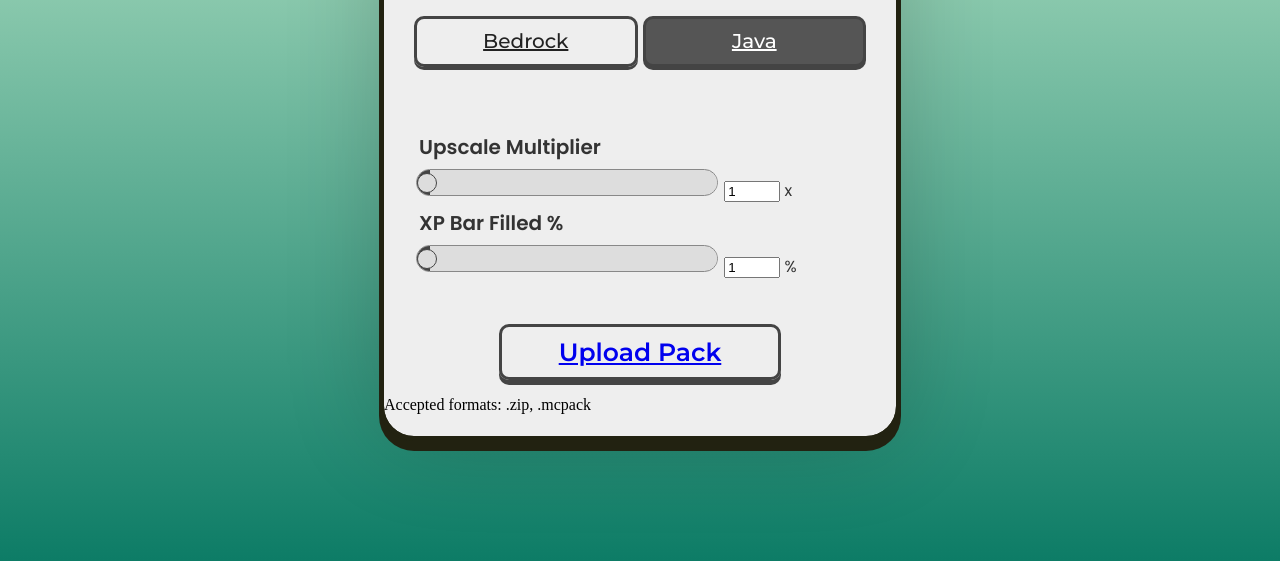
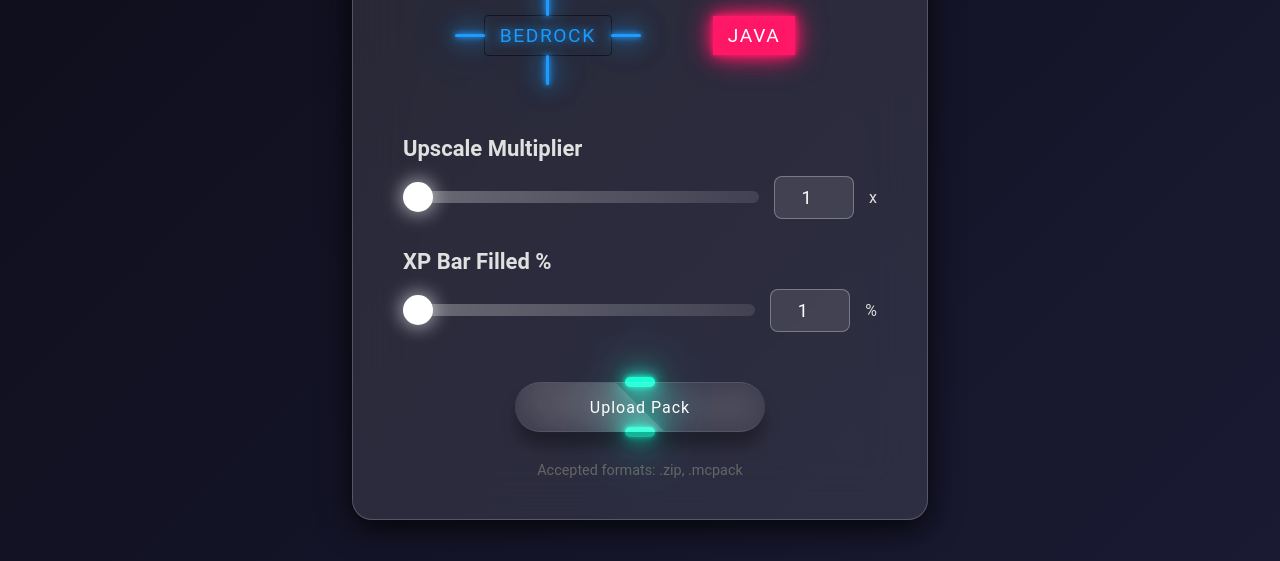
Before and after one commit to notcacti/PackGUIMaker, a website: page wwwroot/index.html in a window 1280 px wide. Shown: the part 239-800 px from the top of the page. Drawn offline with Linux system fonts and the light colour scheme.

Commit message:
Update styles.css

```diff
--- a/wwwroot/styles.css
+++ b/wwwroot/styles.css
@@ -1,189 +1,461 @@
-@import url("https://fonts.googleapis.com/css2?family=Montserrat:ital,wght@0,100..900;1,100..900&family=Poppins:ital,wght@0,100;0,200;0,300;0,400;0,500;0,600;0,700;0,800;0,900;1,100;1,200;1,300;1,400;1,500;1,600;1,700;1,800;1,900&display=swap");
+@import url("https://fonts.googleapis.com/css2?family=Montserrat:wght@400;600&family=Poppins:wght@400;600;700&display=swap");
 
 body {
     height: 100vh;
     width: 100vw;
-    background-image: linear-gradient(to top, #0d7c66, #bde8ca);
+    background: linear-gradient(135deg, #0d0d1a, #1a1a33);
     margin: 0;
     padding: 0;
     overflow: hidden;
     display: flex;
     align-items: center;
     justify-content: center;
+    font-family: "Poppins", sans-serif;
+    color: #e0e0e0;
 }
 
 .main-container {
-    width: 40vw;
-    min-height: 550px;
-    background-color: #eee;
-    border-radius: 30px;
-    outline: 5px solid #221;
-    box-shadow: 0 10px 0 5px #221, 0 0 100px 0 rgba(0, 0, 0, 20%);
+    width: 45vw;
+    min-height: 600px;
+    background: rgba(255, 255, 255, 0.1);
+    border-radius: 20px;
+    padding: 40px 30px;
+    display: flex;
+    flex-direction: column;
+    align-items: center;
+    justify-content: center;
+    text-align: center;
+    backdrop-filter: blur(30px);
+    box-shadow: 0 8px 32px rgba(0, 0, 0, 0.8);
+    border: 1px solid rgba(255, 255, 255, 0.2);
 }
 
-.main-container #title {
+#title {
     font-family: "Poppins", sans-serif;
-    font-weight: 550;
-    text-align: center;
-    margin-top: 40px;
-    margin-bottom: 0;
-    font-size: 40px;
-    color: #222;
+    font-weight: 700;
+    margin-bottom: 90px;
+    font-size: 48px;
+    color: #ffffff;
+    text-shadow: 0 4px 6px rgba(0, 0, 0, 0.5);
 }
 
+.version-buttons-container {
+    width: 100%;
+    margin-top: -50px;
+    min-height: 20vh;
+    display: flex;
+    justify-content: center;
+    align-items: center;
+    flex-wrap: wrap;
+    gap: 100px;
+}
+
+@media (max-width: 480px) {
+    .version-buttons-container {
+        margin-bottom: 50px;
+        gap: 20px 10px;
+    }
+}
+
+@media (max-width: 768px) {
+    .version-buttons-container {
+        margin-bottom: 50px;
+        gap: 20px 10px;
+    }
+}
+
+@media (max-width: 992px) {
+    .version-buttons-container {
+        margin-bottom: 50px;
+        gap: 20px 69px;
+    }
+}
+
+.version-button {
+    position: relative;
+    padding: 8px 15px;
+    font-size: 1.2rem;
+    color: var(--color);
+    border: 1px solid rgba(0, 0, 0, 0.5);
+    border-radius: 4px;
+    text-shadow: 0 0 10px var(--color);
+    text-decoration: none;
+    text-transform: uppercase;
+    letter-spacing: 0.1rem;
+    transition: 0.5s;
+    z-index: 1;
+}
+
+.version-button:hover,
+.version-button.active {
+    color: #fff;
+    border: 1px solid rgba(0, 0, 0, 0);
+    box-shadow: 0 0 0px var(--color);
+}
+
+.version-button:hover::before,
+.version-button.active::before {
+    transform: scale(1);
+    transition-delay: 0s;
+    box-shadow: 0 0 5px var(--color),
+    0 0 15px var(--color),
+    0 0 30px var(--color);
+}
+
+.version-button::before {
+    content: '';
+    position: absolute;
+    top: 0;
+    left: 0;
+    width: 100%;
+    height: 100%;
+    background: var(--color);
+    z-index: -1;
+    transform: scale(0);
+    transition: 0.5s;
+}
+
+.version-button:hover span,
+.version-button.active span {
+    opacity: 0;
+    transition-delay: 0s;
+}
+
+.version-button span {
+    position: absolute;
+    background: var(--color);
+    pointer-events: none;
+    border-radius: 2px;
+    box-shadow: 0 0 5px var(--color),
+    0 0 10px var(--color),
+    0 0 20px var(--color),
+    0 0 30px var(--color),
+    0 0 50px var(--color);
+    transition: 0.5s ease-in-out;
+    transition-delay: 0.25s;
+}
+
+.version-button span:nth-child(1),
+.version-button span:nth-child(3) {
+    width: 30px;
+    height: 3px;
+}
+
+.version-button span:nth-child(2),
+.version-button span:nth-child(4) {
+    width: 3px;
+    height: 30px;
+}
+
+.version-button:hover span:nth-child(1),
+.version-button.active span:nth-child(1) {
+    transform: translateY(0);
+}
+
+.version-button:hover span:nth-child(3),
+.version-button.active span:nth-child(3) {
+    transform: translateY(0);
+}
+
+.version-button:hover span:nth-child(2),
+.version-button.active span:nth-child(2) {
+    top: 50%;
+}
+
+.version-button:hover span:nth-child(4),
+.version-button.active span:nth-child(4) {
+    bottom: 50%;
+}
+
+.version-button span:nth-child(1) {
+    top: calc(50% - 1.5px);
+    left: -30px;
+    transform-origin: left;
+}
+
+.version-button:hover span:nth-child(1),
+.version-button.active span:nth-child(1) {
+    left: 40%;
+}
+
+.version-button span:nth-child(3) {
+    top: calc(50% - 1.5px);
+    right: -30px;
+    transform-origin: right;
+}
+
+.version-button:hover span:nth-child(3),
+.version-button.active span:nth-child(3) {
+    right: 40%;
+}
+
+.version-button span:nth-child(2) {
+    left: calc(50% - 1.5px);
+    top: -30px;
+    transform-origin: top;
+}
+
+.version-button:hover span:nth-child(2),
+.version-button.active span:nth-child(2) {
+    top: 40%;
+}
+
+.version-button span:nth-child(4) {
+    left: calc(50% - 1.5px);
+    bottom: -30px;
+    transform-origin: bottom;
+}
+
+.version-button:hover span:nth-child(4),
+.version-button.active span:nth-child(4) {
+    bottom: 40%;
+}
+
+
+
+
+
+
+
 .slider-container {
+    width: 100%;
+    max-width: 800px;
     display: flex;
-    align-items: flex-start;
-    font-family: "Poppins", sans-serif;
     flex-direction: column;
-    margin: 30px;
-    position: relative;
-    color: #333;
+    align-items: center;
+    padding: 20px;
+    margin: 0 auto;
 }
 
 .slider-container label {
-    margin: 5px;
-    font-weight: 550;
-    font-size: 20px;
+    font-weight: 600;
+    font-size: 22px;
+    margin-bottom: 15px;
+    color: #e0e0e0;
+    text-align: left;
+    width: 100%;
+}
+
+.inputs {
+    display: flex;
+    align-items: center;
+    gap: 15px;
+    margin-bottom: 30px;
+    width: 100%;
+    max-width: 800px;
+}
+
+.input-label {
+    flex: 1;
+    text-align: left;
+}
+
+.slider-wrapper {
+    flex: 3;
+    display: flex;
+    align-items: center;
+    gap: 10px;
 }
 
 #upscale-slider,
 #xp-slider {
     -webkit-appearance: none;
     appearance: none;
-    width: 300px;
-    background: #ddd;
+    width: 100%;
+    background: linear-gradient(to right, rgba(255, 255, 255, 0.3) 0%, rgba(255, 255, 255, 0.1) 100%);
+    border-radius: 10px;
+    height: 12px;
     outline: none;
-    border: 1px solid #888;
-    height: 25px;
-    border-radius: 20px;
-    overflow: hidden;
-}
-
-#upscale-slider::-webkit-slider-runnable-track,
-#xp-slider::-webkit-slider-runnable-track {
-    height: 20px;
-    border-radius: 5px;
-    background: #ddd;
+    margin: 0;
 }
 
 #upscale-slider::-webkit-slider-thumb,
 #xp-slider::-webkit-slider-thumb {
     -webkit-appearance: none;
     appearance: none;
-    width: 20px;
-    height: 20px;
+    width: 30px;
+    height: 30px;
     border-radius: 50%;
-    background: #ddd;
-    border: 1px solid #444;
+    background: #ffffff;
     cursor: pointer;
-    box-shadow: -407px 0 0 400px #444;
-    transition: background 0.3s ease-in-out;
+    box-shadow: 0 0 20px rgba(255, 255, 255, 0.8);
+    transition: background 0.3s ease, transform 0.2s ease;
+}
+
+#upscale-slider::-webkit-slider-thumb:hover,
+#xp-slider::-webkit-slider-thumb:hover {
+    background: #f0f0f0;
+    transform: scale(1.2);
+}
+
+#upscale-slider::-moz-range-thumb,
+#xp-slider::-moz-range-thumb {
+    width: 30px;
+    height: 30px;
+    border-radius: 50%;
+    background: #ffffff;
+    cursor: pointer;
+    box-shadow: 0 0 20px rgba(255, 255, 255, 0.8);
+    transition: background 0.3s ease, transform 0.2s ease;
 }
 
 #upscale-slider::-moz-range-track,
 #xp-slider::-moz-range-track {
-    height: 10px;
-    border-radius: 5px;
-    background: #ddd;
+    height: 12px;
+    border-radius: 10px;
+    background: linear-gradient(to right, rgba(255, 255, 255, 0.3) 0%, rgba(255, 255, 255, 0.1) 100%);
 }
 
-#upscale-slider::-moz-range-thumb,
-#xp-slider::-moz-range-thumb {
-    width: 20px;
-    height: 20px;
-    border-radius: 50%;
-    background: #ddd;
-    border: 1px solid #444;
-    cursor: pointer;
-    box-shadow: -407px 0 0 400px #444;
-    transition: background 0.3s ease-in-out;
+#upscale-input,
+#xp-input {
+    width: 80px;
+    padding: 10px;
+    font-size: 18px;
+    border-radius: 8px;
+    border: 1px solid rgba(255, 255, 255, 0.3);
+    background: rgba(255, 255, 255, 0.1);
+    color: #ffffff;
+    text-align: center;
+    outline: none;
+    transition: background 0.3s ease, border-color 0.3s ease;
 }
 
-#upscale-slider::-ms-track,
-#xp-slider::-ms-track {
-    height: 20px;
-    border-radius: 5px;
-    background: transparent;
-    border-color: transparent;
-    color: transparent;
+#upscale-input:focus,
+#xp-input:focus {
+    background: rgba(255, 255, 255, 0.2);
+    border-color: #ffffff;
 }
 
-#upscale-slider::-ms-thumb,
-#xp-slider::-ms-thumb {
-    width: 20px;
-    height: 20px;
-    border-radius: 50%;
-    background: #444;
-    border: 1px solid #ddd;
-    cursor: pointer;
-    box-shadow: -407px 0 0 400px #444;
-    transition: background 0.3s ease-in-out;
+
+
+* {
+    margin: 0;
+    padding: 0;
+    box-sizing: border-box;
+    font-family: "Roboto", sans-serif;
+}
+body {
+    position: relative;
+    display: flex;
+    justify-content: center;
+    align-items: center;
+}
+.upload-container {
+    width: 1000px;
+    display: flex;
+    flex-wrap: wrap;
+    justify-content: space-around;
+}
+.upload-container .upload-button {
+    position: relative;
+    top: 0;
+    left: 0;
+    width: 250px;
+    height: 50px;
+    margin: 0;
+    display: flex;
+    justify-content: center;
+    align-items: center;
+}
+.upload-container .upload-button a {
+    position: absolute;
+    top: 0;
+    left: 0;
+    width: 100%;
+    height: 100%;
+    display: flex;
+    justify-content: center;
+    align-items: center;
+    background: rgba(255, 255, 255, 0.05);
+    box-shadow: 0 15px 15px rgba(0, 0, 0, 0.3);
+    border-bottom: 1px solid rgba(255, 255, 255, 0.1);
+    border-top: 1px solid rgba(255, 255, 255, 0.1);
+    border-radius: 30px;
+    padding: 10px;
+    letter-spacing: 1px;
+    text-decoration: none;
+    overflow: hidden;
+    color: #fff;
+    font-weight: 400px;
+    z-index: 1;
+    transition: 0.5s;
+    backdrop-filter: blur(15px);
+}
+.upload-container .upload-button:hover a {
+    letter-spacing: 3px;
+}
+.upload-container .upload-button a::before {
+    content: "";
+    position: absolute;
+    top: 0;
+    left: 0;
+    width: 50%;
+    height: 100%;
+    background: linear-gradient(to left, rgba(255, 255, 255, 0.15), transparent);
+    transform: skewX(45deg) translate(0);
+    transition: 0.5s;
+    filter: blur(0px);
+}
+.upload-container .upload-button:hover a::before {
+    transform: skewX(45deg) translate(200px);
+}
+.upload-container .upload-button::before {
+    content: "";
+    position: absolute;
+    left: 50%;
+    transform: translatex(-50%);
+    bottom: -5px;
+    width: 30px;
+    height: 10px;
+    background: #f00;
+    border-radius: 10px;
+    transition: 0.5s;
+    transition-delay: 0.5;
+}
+.upload-container .upload-button:hover::before /*lightup button*/ {
+    bottom: 0;
+    height: 50%;
+    width: 80%;
+    border-radius: 30px;
 }
 
-.version-buttons-container {
-    display: flex;
-    align-items: center;
-    justify-content: center;
-    flex-direction: row;
-    padding: 30px;
-    gap: 5px;
+.upload-container .upload-button::after {
+    content: "";
+    position: absolute;
+    left: 50%;
+    transform: translatex(-50%);
+    top: -5px;
+    width: 30px;
+    height: 10px;
+    background: #f00;
+    border-radius: 10px;
+    transition: 0.5s;
+    transition-delay: 0.5;
+}
+.upload-container .upload-button:hover::after /*lightup button*/ {
+    top: 0;
+    height: 50%;
+    width: 80%;
+    border-radius: 30px;
+}
+.upload-container .upload-button:nth-child(1)::before,
+.upload-container .upload-button:nth-child(1)::after {
+    background: #1AFFD5;
+    box-shadow: 0 0 5px #1AFFD5, 0 0 15px #1AFFD5, 0 0 30px #1AFFD5,
+    0 0 60px #1AFFD5;
 }
 
-.version-buttons-container #bedrock,
-.version-buttons-container #java {
-    padding: 10px;
-    height: 25px;
-    width: 100%;
-    text-align: center;
-    margin: 0;
-    border-radius: 10px;
-    border: 3px solid #444;
-    color: #222;
-    font-family: "Montserrat", sans-serif;
-    font-size: 20px;
-    font-weight: 500;
-    box-shadow: 0 3px 0 0 #444;
-    transition: all 0.2s ease-in-out;
+
+.upload-container .upload-input {
+    display: none;
 }
 
-.version-buttons-container #bedrock:hover,
-.version-buttons-container #java:hover,
-.version-buttons-container .active {
-    background-color: #555;
-    color: white !important;
+#file-upload-button {
     cursor: pointer;
 }
 
-.upload-container {
-    display: flex;
-    align-items: center;
-    justify-content: center;
-    margin-top: 45px;
+.file-info {
+    margin-top: 30px;
+    font-size: 0.9rem;
+    color: #666;
 }
-
-.upload-button {
-    padding: 10px;
-    height: 30px;
-    min-width: 50%;
-    text-align: center;
-    margin: 0;
-    border-radius: 10px;
-    border: 3px solid #444;
-    color: #333;
-    font-family: "Montserrat", sans-serif;
-    font-size: 25px;
-    font-weight: 600;
-    box-shadow: 0 5px 0 0 #444;
-    transition: all 0.2s ease-in-out;
-}
-
-.upload-button:hover {
-    background-color: #555;
-    color: white;
-    cursor: pointer;
-}
-
-.upload-input {
-    display: none;
-}
```
